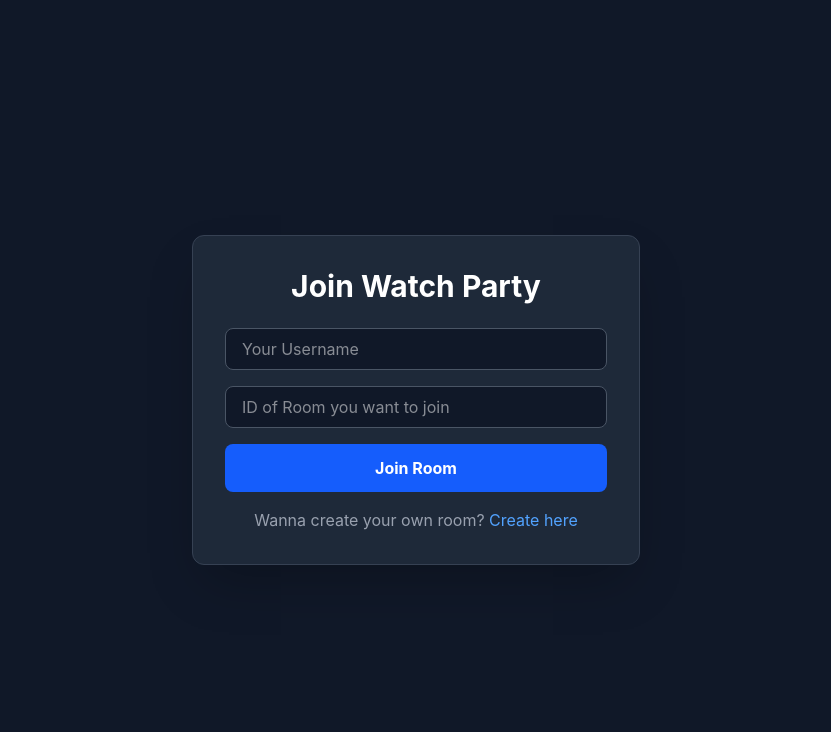
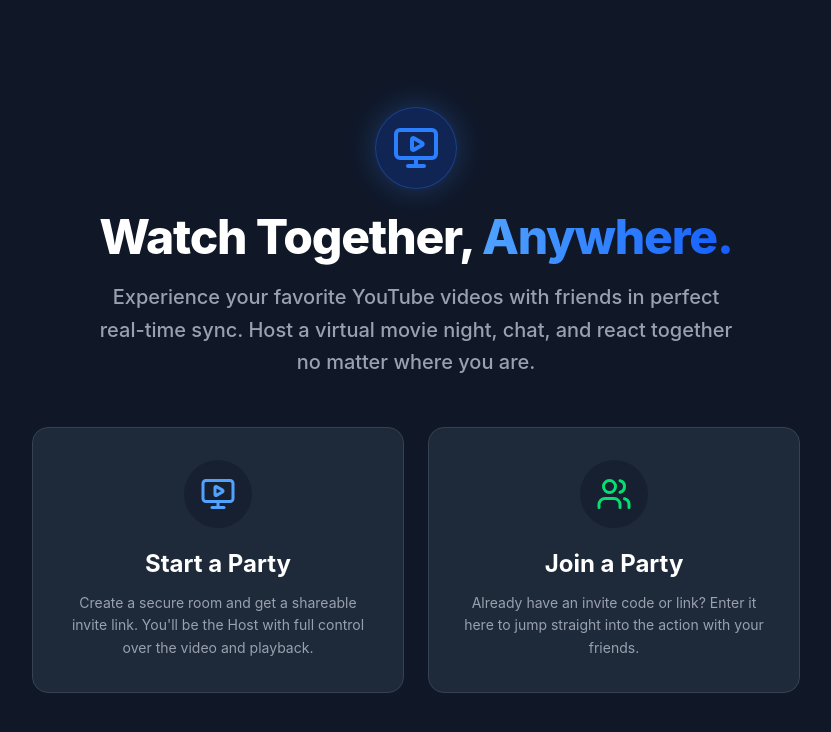
Before and after one commit to harshit18523/watch_party, a React (Vite) app in the folder frontend/: page / in a window 1280 px wide. Before the commit this address led to /join. Shown: the top 732 px of the page, without its empty margins (224-1055 px from the left). Built offline with nearby package versions, Linux system fonts and the light colour scheme; no server answers.

Commit message:
update README with setup instructions and tech stack; add Home component with navigation and animations

```diff
--- a/frontend/src/App.tsx
+++ b/frontend/src/App.tsx
@@ -1,12 +1,10 @@
-// import { Outlet } from 'react-router';
-
 import './App.css';
+import Home from './pages/Home';
 
 function App() {
 
   return (
-    // <Outlet />
-    <></>
+    <Home />
   );
 }
 
--- a/frontend/src/index.css
+++ b/frontend/src/index.css
@@ -130,3 +130,11 @@ body {
 .animate-float-up {
   animation: floatUp 2s cubic-bezier(0.25, 1, 0.5, 1) forwards;
 }
+
+@keyframes fadeInUp {
+  from { opacity: 0; transform: translateY(20px); }
+  to { opacity: 1; transform: translateY(0); }
+}
+.animate-fade-in-up {
+  animation: fadeInUp 0.6s ease-out forwards;
+}
--- a/frontend/src/main.tsx
+++ b/frontend/src/main.tsx
@@ -1,9 +1,9 @@
 import { StrictMode } from 'react';
 import { createRoot } from 'react-dom/client';
-import { createBrowserRouter, RouterProvider, Navigate } from "react-router";
+import { createBrowserRouter, RouterProvider } from "react-router";
 
 import './index.css';
-// import App from './App.tsx';
+import App from './App.tsx';
 import JoinRoom from './pages/JoinRoom.tsx';
 import CreateRoom from './pages/CreateRoom.tsx';
 import Room from './pages/Room.tsx';
@@ -11,7 +11,7 @@ import Room from './pages/Room.tsx';
 const router = createBrowserRouter([
   {
     path: "/",
-    element: <Navigate to={"/join"} replace />,
+    element: <App />,
   },
   {
     path: "/join",
--- a/frontend/src/pages/CreateRoom.tsx
+++ b/frontend/src/pages/CreateRoom.tsx
@@ -44,7 +44,7 @@ export default function CreateRoom() {
         </form>
 
         <p className="mt-4 text-center text-gray-400">
-          Already have a room? <Link to="/join" className="text-blue-400 hover:underline">Join here</Link>
+          Wanna join an existing room? <Link to="/join" className="text-blue-400 hover:underline">Join here</Link>
         </p>
       </div>
     </div>
--- /dev/null
+++ b/frontend/src/pages/Home.tsx
@@ -0,0 +1,68 @@
+import { useNavigate } from "react-router";
+import { MonitorPlay, Sparkles, Users } from "lucide-react";
+
+export default function Home() {
+  const navigate = useNavigate();
+
+  return (
+    <div className="min-h-screen bg-gray-900 text-white flex flex-col items-center justify-center p-6">
+
+      {/* --- HERO SECTION --- */}
+      <div className="text-center max-w-2xl mb-12 animate-fade-in-up">
+        {/* Logo Icon */}
+        <div className="flex justify-center mb-6">
+          <div className="p-4 bg-blue-600/20 rounded-full border border-blue-500/30 shadow-[0_0_30px_rgba(59,130,246,0.3)]">
+            <MonitorPlay size={48} className="text-blue-500" />
+          </div>
+        </div>
+
+        {/* Headline & 3-Line Description */}
+        <h1 className="text-4xl md:text-5xl font-extrabold tracking-tight mb-5">
+          Watch Together, <span className="bg-clip-text text-transparent bg-linear-to-r from-blue-400 to-blue-600">Anywhere.</span>
+        </h1>
+        <p className="text-lg md:text-xl text-gray-400 font-medium px-4 leading-relaxed">
+          Experience your favorite YouTube videos with friends in perfect real-time sync.
+          Host a virtual movie night, chat, and react together no matter where you are.
+        </p>
+      </div>
+
+      {/* --- ACTION CARDS --- */}
+      <div className="grid grid-cols-1 md:grid-cols-2 gap-6 w-full max-w-3xl">
+
+        {/* Create Room Card */}
+        <button
+          onClick={() => navigate('/create')}
+          className="group relative flex flex-col items-center text-center p-8 bg-gray-800 hover:bg-gray-800/80 border border-gray-700 hover:border-blue-500/50 rounded-2xl transition-all duration-300 hover:shadow-[0_8px_30px_rgba(59,130,246,0.15)] hover:-translate-y-1"
+        >
+          {/* Decorative Sparkle that appears on hover */}
+          <div className="absolute top-4 right-4 text-blue-400 opacity-0 group-hover:opacity-100 transition-opacity duration-300">
+            <Sparkles size={20} />
+          </div>
+
+          <div className="bg-gray-900/50 p-4 rounded-full mb-5 group-hover:scale-110 transition-transform duration-300">
+            <MonitorPlay size={36} className="text-blue-400" />
+          </div>
+          <h2 className="text-2xl font-bold mb-3 text-white">Start a Party</h2>
+          <p className="text-gray-400 text-sm leading-relaxed">
+            Create a secure room and get a shareable invite link. You'll be the Host with full control over the video and playback.
+          </p>
+        </button>
+
+        {/* Join Room Card */}
+        <button
+          onClick={() => navigate('/join')}
+          className="group flex flex-col items-center text-center p-8 bg-gray-800 hover:bg-gray-800/80 border border-gray-700 hover:border-green-500/50 rounded-2xl transition-all duration-300 hover:shadow-[0_8px_30px_rgba(34,197,94,0.15)] hover:-translate-y-1"
+        >
+          <div className="bg-gray-900/50 p-4 rounded-full mb-5 group-hover:scale-110 transition-transform duration-300">
+            <Users size={36} className="text-green-400" />
+          </div>
+          <h2 className="text-2xl font-bold mb-3 text-white">Join a Party</h2>
+          <p className="text-gray-400 text-sm leading-relaxed">
+            Already have an invite code or link? Enter it here to jump straight into the action with your friends.
+          </p>
+        </button>
+
+      </div>
+    </div>
+  );
+}
```
Also changed, not shown: 1 other file (tests, documents, lock files or other folders).
